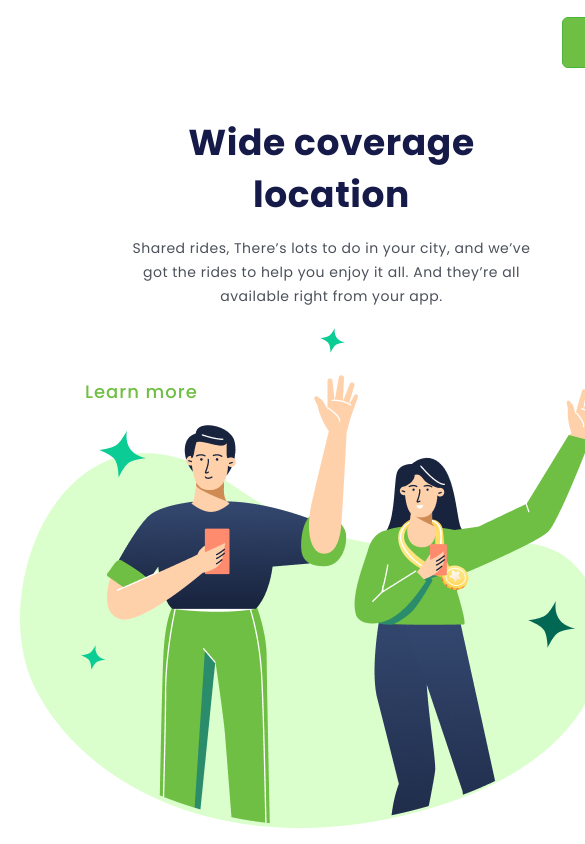
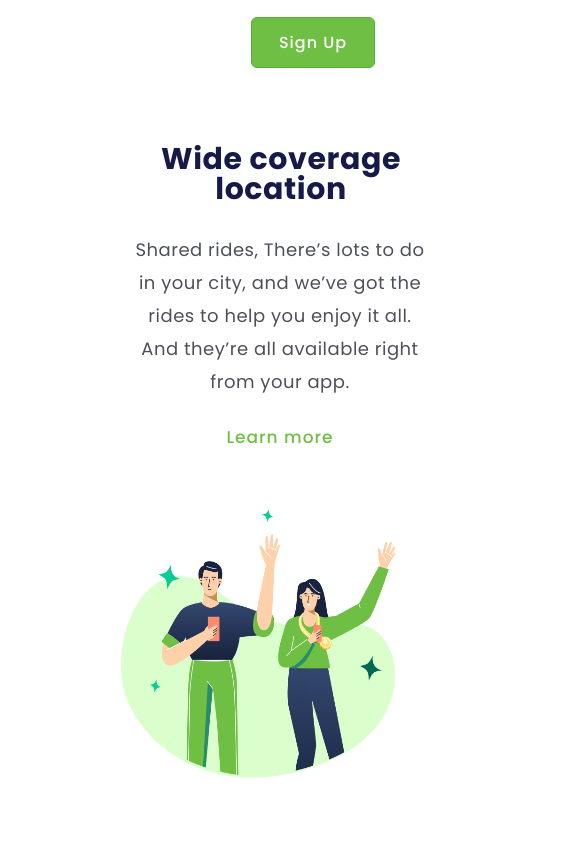
Before and after one commit to wagnerwmc93/Desafio-css-2, a plain HTML site: page index.html in a window 390 px wide. Shown: the top 844 px of the page, 585 px wide, since content can reach past the window. Drawn offline with Linux system fonts and the light colour scheme.

Commit message:
Alteraçao do projeto Bruno zap

```diff
--- a/index.html
+++ b/index.html
@@ -8,22 +8,27 @@
 </head>
 <body>
     <header>
-        <a class="link-header">Products</a>
-        <a class="link-header">Company</a>
-        <a class="link-header">Blog</a>
-        <a class="link-header">Log in</a>
-        <button class="button-Sing-Up">Sign Up</button>
+        <nav>
+            <ul>
+                <li>Products</li>
+                <li>Company</li>
+                <li>Blog</li>
+                <li>Log in</li>
+                <button class="button-Sing-Up">Sign Up</button>
+            </ul>
+        </nav>
     </header>
-    <Main>
-        <img src="./img.png" alt="=img-logo" class="logo-image">
-
-       <div>
-        <h1>Wide coverage location</h1>
-        <p>Shared rides, There’s lots to do in your city, and we’ve got the rides to help you enjoy it all. And they’re all available right from your app.</p>
-        <button class="button-main">Learn more</button>
+    <section>
+        <div  class="container-img">
+            <img src="./img.png" alt="=img-logo" class="logo-image">
+        </div>
+       <div class="container-text">
+            <h1>Wide coverage location</h1>
+            <p>Shared rides, There’s lots to do in your city, and we’ve got the rides to help you enjoy it all. And they’re all available right from your app.</p>
+            <button class="button-main">Learn more</button>
        </div>
 
-    </Main>
+    </section>
 
 </body>
 </html>
--- a/styles.css
+++ b/styles.css
@@ -1,123 +1,144 @@
 @import url('https://fonts.googleapis.com/css2?family=Montserrat:wght@400;500;600;700;900&family=Poppins:wght@400;500;700&display=swap');
 
-*{                          /*coficugaçao do texto*/
+* {                          /*coficugaçao do texto*/
     font-family: 'Poppins', sans-serif;
     margin: 0;
     padding: 0;
     box-sizing: border-box;
 }
 
-header {                   /*configuraçao do tamanho*/
-    margin-top: 47px;
-    margin-left: 42px;
+.button-Sing-Up {            /*configuraçao do botao*/
+    width: 124px;
+    height: 51px;
+    flex-shrink: 0;
+    border-radius: 6px;
+    border: 1px solid #4CB538;
+    background: #6FBF44;
+    color: #FFF;
+    font-size: 16px;
+    font-weight: 500;
+    line-height: normal;
+    letter-spacing: 1px;
+    cursor: pointer;
+}
+ul {
+    align-items:center;
+    display: flex;
+    list-style: none;
+    gap: 32px;
+    color: #17233D;
+    text-align: center;
+    font-size: 14px;
+    font-weight: 400;
+    line-height: normal;
+    letter-spacing: 0.875px;
+    margin: 47px 0 0 42px;
+    cursor: pointer;
 }
 
-.link-header{              /*cofiguraçao do cabeçalho*/
-    font-size: 14px;
-    font-weight: 400px;
-    line-height: 21px;
-    text-align: center;
-    color:#17233d;
-    cursor:pointer;
-    letter-spacing: 0.875px;
-    margin-right: 32px;
+.container-img {           /*cofiguraaço da imagem*/
+    margin:163px 0 0 121px;
+    display: inline-block;
 }
-.button-Sing-Up {            /*configuraçao do botao*/
-    background:#6fbf44 ;
-    border:1px solid #4cb538;
-    border-radius: 6px;
-    width: 124px;
-    height:51px;
-    cursor:pointer;
-    font-weight: 500;
-    font-size: 16px;
-    line-height: 24px;
-    letter-spacing:1px;
-    color:#ffffff;
-}
-.logo-image {                /*cofiguraaço da imagem*/
-   margin:163px 0 0 123px;
-   display: inline-block;
-}
-div{                    /*coloca modelo linhas e caixas*/
+.container-text {
     display: inline-block;
     margin-left: 85px;
-    width: 493px;
 }
-h1{                     /*configuraçao titulo*/
+
+h1 {
+    width: 582px;
+    margin: 0px 57px 47px 0;
     font-size: 62px;
     font-weight: 700;
     line-height: 82px;
-    letter-spacing: 0.596154px;
-    color: #161A49;
-
+    letter-spacing: 0.596px;
 }
-p{                  /*configuraçao do paragrafo*/
+p {
+    width: 493px;
+    color: #4B505A;
+    font-size: 18px;
     font-weight: 400;
-    font-size: 18px;
     line-height: 33px;
     letter-spacing: 0.5px;
-    color: #4B505A;
-    width: 493px;
-    margin-top: 47px;
-    margin-bottom: 55px;
-
-}
-.button-main{
-    color: #6FBF44;
-    font-size: 18px;
-    font-weight: 500;
-    line-height: 27px;
-    letter-spacing: 1px;
-    cursor:pointer ;
-    background-color: transparent;
-    border: none;
-    margin-top: 55px;
+    margin: 0 146px 55px 0;
 }
 
-@media screen and ( max-width:900px){
+.button-main {
+    width: 112px;
+    color: #6FBF44;
+    font-size: 17px;
+    font-weight: 500;
+    letter-spacing: 1px;
+    margin: 0 527px 0px 0;
+    cursor: pointer;
+    background: transparent;
+    border: none;
+}
+@media screen and (max-width: 750px) {
 
-    .link-header {
-       display: none;
+    section {
+        display: flex;
+        flex-direction: column-reverse;
     }
-    .button-Sing-Up {
-        margin: -30px 520px;
-        display: block;
+
+    li {
+        display: none;
     }
-    .div {
-        display: block;
-        margin-left: 278px;
-        width:100%;
-        height:50%;
-        padding: 0;
-        margin: 0;
+
+    ul {
+        justify-content: flex-end;
+        margin: 17px 15px 76px 0;
     }
+
+    .button-sign-up {
+        width: 91px;
+        height: 31px;
+        flex-shrink: 0;
+        border-radius: 6px;
+        border: 1px solid #4CB538;
+        background: #6FBF44;
+    }
+
     h1 {
-        font-size: 36px;
-        line-height: 52px;
-        width: auto;
-        margin: 58px 50px 0 50px;
+        width: 278px;
+        color: #161A49;
         text-align: center;
+        font-size: 30px;
+        font-weight: 700;
+        line-height: 30px;
+        letter-spacing: 0.596px;
+        margin: 0 55px 29px 57px;
     }
+
     p {
-        margin: 15px 40px;
-        width: auto;
+        width: 304px;
+        color: #4B505A;
         text-align: center;
-        font-size: 14px;
-        line-height: 24px;
+        font-size: 18px;
+        font-weight: 400;
+        line-height: 33px;
+        letter-spacing: 0.5px;
+        margin: 0 43px 26px 43px;
     }
-    button-main {
-        display: block;
-        font-size: 25px;
-        font-weight: 900;
-        line-height: 0px;
-        margin-top: 0px;
-        width:auto;
+
+    .button-main {
+        color: #6FBF44;
+        font-size: 17px;
+        font-weight: 500;
+        line-height: normal;
+        letter-spacing: 1px;
+        margin: 0 139px 59px 139px;
 
     }
-    .logo-image {
-        margin: 290px 0px -770px 20px;
-        display: block;
+
+    img {
+        width: 279.921px;
+        height: 268.932px;
+        flex-shrink: 0;
 
     }
+
+    .container-img {
+        margin-top: 0px;
+    }
 }
```
